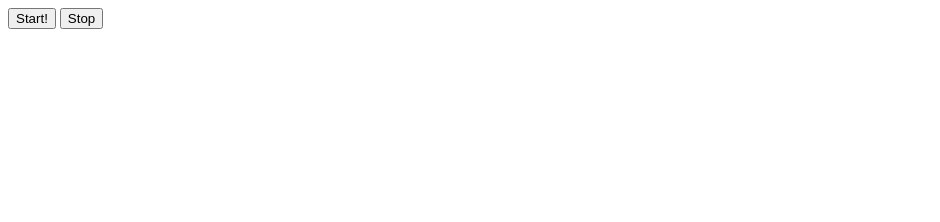
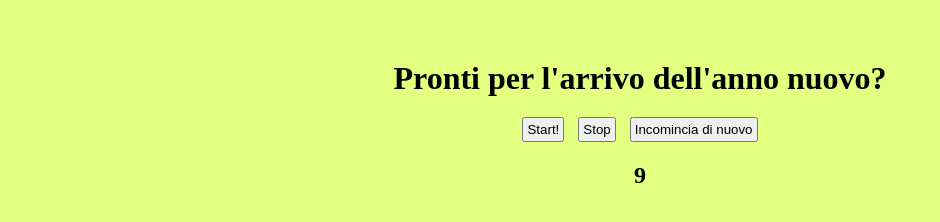
Before and after one commit to alessandro-barate/js-countdown, a plain HTML site: page index.html in a window 1280 px wide. Both pictures are taken after a click on the button "Start!". Shown: the whole page, without its empty margins (0-940 px from the left). Drawn offline with Linux system fonts and the light colour scheme.

Commit message:
[UPD] Added some css

```diff
--- a/index.html
+++ b/index.html
@@ -3,11 +3,17 @@
   <head>
     <meta charset="UTF-8" />
     <meta name="viewport" content="width=device-width, initial-scale=1.0" />
+    <link rel="stylesheet" href="./style.css" />
     <title>JS Countdown</title>
   </head>
   <body>
-    <button id="start">Start!</button>
-    <button id="stop">Stop</button>
+    <div class="container">
+      <h1>Pronti per l'arrivo dell'anno nuovo?</h1>
+      <button id="start">Start!</button>
+      <button id="stop">Stop</button>
+      <button id="reset">Incomincia di nuovo</button>
+      <h2 id="display-counter"></h2>
+    </div>
 
     <script type="text/javascript" src="./javascript/main.js"></script>
   </body>
--- a/javascript/main.js
+++ b/javascript/main.js
@@ -2,24 +2,37 @@
 
 const start = document.getElementById("start");
 const stop = document.getElementById("stop");
+const reset = document.getElementById("reset");
 let timer;
-let count = 10;
+let count = 11;
 
 start.addEventListener("click", function () {
-  console.log("start timer");
+  console.log("Pronti per l'arrivo dell'anno nuovo?");
 
   timer = setInterval(function () {
     count--;
     console.log(count);
+    document.getElementById("display-counter").innerHTML = count;
 
     if (count === 0) {
       console.log("Buon anno!!");
+      document.getElementById("display-counter").innerHTML = "Buon anno!!";
       clearInterval(timer);
     }
   }, 1000);
 });
 
 stop.addEventListener("click", function () {
-  console.log("stoppo timer");
+  console.log("Buon anno!!");
   clearInterval(timer);
+  document.getElementById("display-counter").innerHTML = "Buon anno!!";
+  count = 11;
 });
+
+reset.addEventListener("click", function () {
+  document.getElementById("display-counter").innerHTML = "";
+  count = 11;
+});
+
+// Chiedere perchè se assegno l'innerhtml nello scope globale e poi pongo quella
+// uguale al count, nell'html non viene visualizzata.
--- /dev/null
+++ b/style.css
@@ -0,0 +1,21 @@
+* {
+  padding: 0;
+  margin: 0;
+  box-sizing: border-box;
+}
+
+body {
+  background-color: rgb(227, 255, 127);
+}
+
+.container {
+  width: 50%;
+  text-align: center;
+  padding-top: 60px;
+  margin: 0 auto;
+}
+
+button {
+  margin: 20px 5px 20px 5px;
+  padding: 3px;
+}
```
Also changed, not shown: 1 other file.
